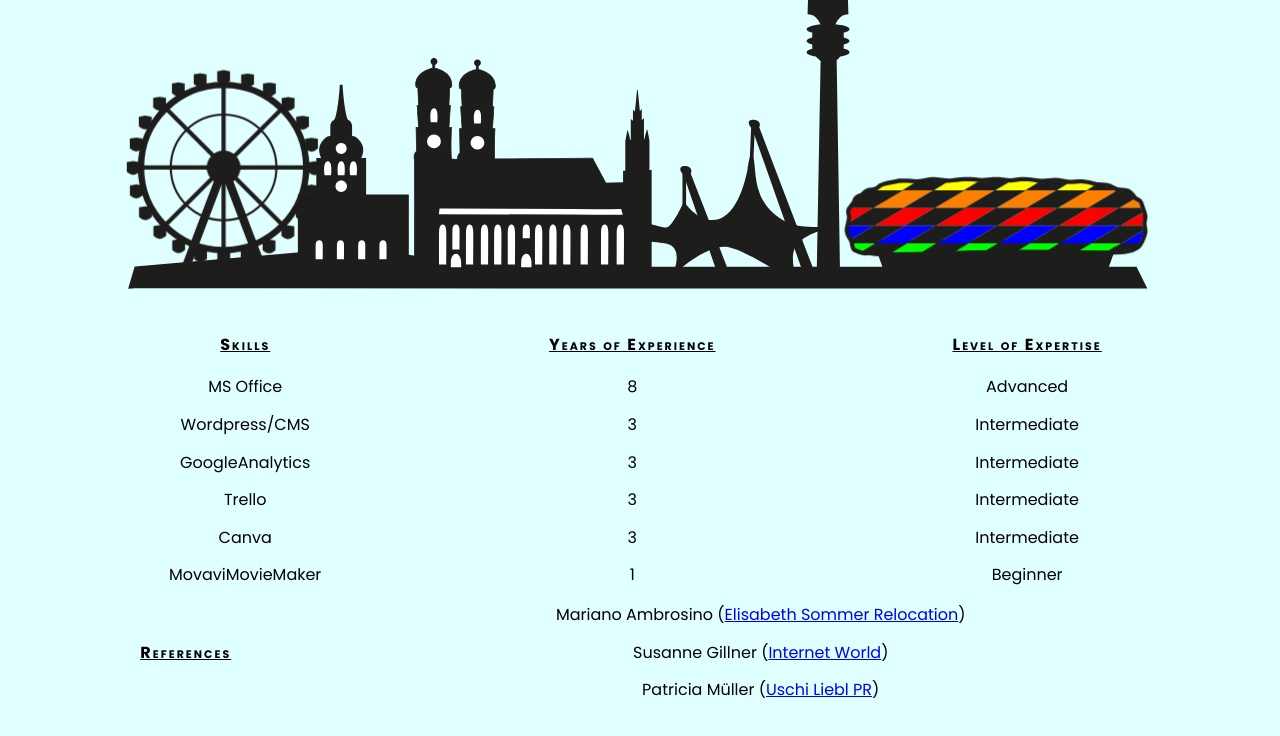
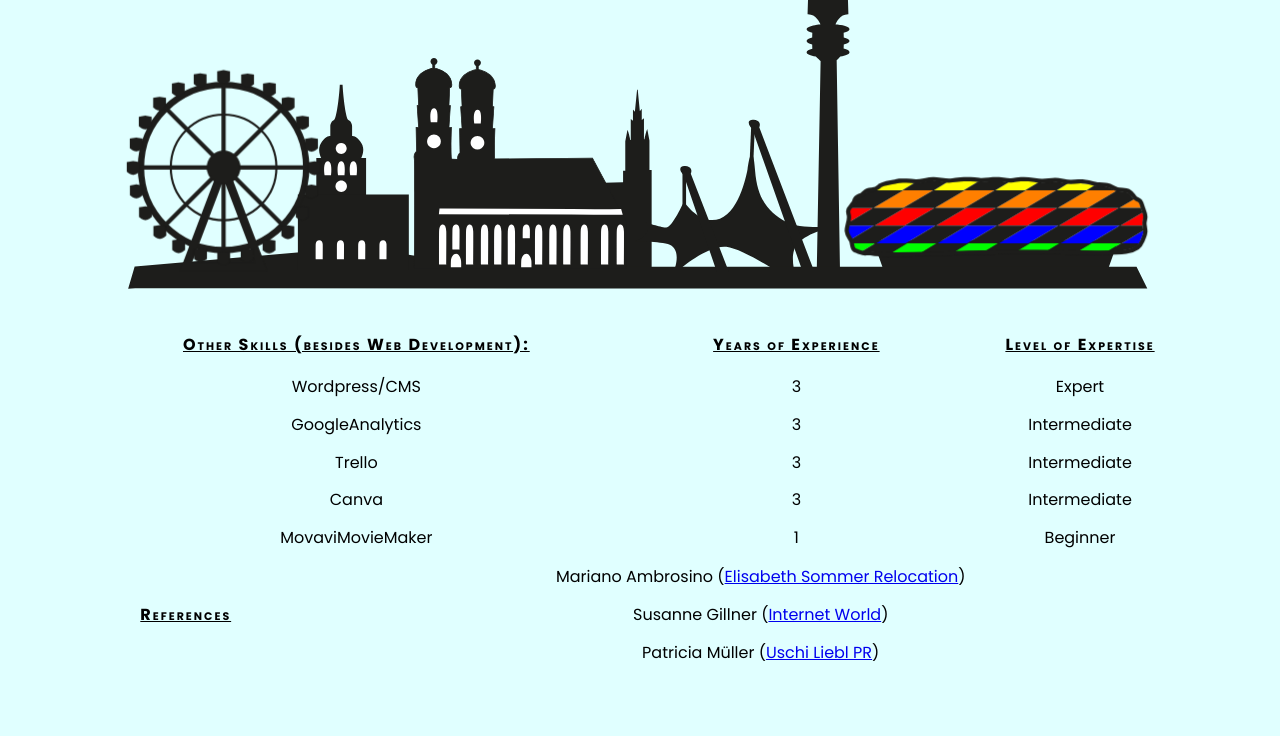
Before and after one commit to Kittekat14/portfolio-website, a plain HTML site: page about.html in a window 1280 px wide. Shown: the part 871-1607 px from the top of the page. Drawn offline with nearby package versions, Linux system fonts and the light colour scheme.

Commit message:
changing skill set and linking to new resume

```diff
--- a/about.html
+++ b/about.html
@@ -42,7 +42,7 @@
 
   <br>
 
-  <a href="files/resume.pdf" class="resume">Download my CV</a>
+  <a href="files/Katrin-Hofstetter.pdf" class="resume">Download my CV</a>
 
   <br>
   <br>
@@ -785,21 +785,16 @@
   <table>
     <thead>
       <tr>
-        <th>Skills</th>
+        <th>Other Skills (besides Web Development):</th>
         <th>Years of Experience</th>
         <th>Level of Expertise</th>
       </tr>
     </thead>
     <tbody>
       <tr>
-        <td>MS Office</td>
-        <td>8</td>
-        <td>Advanced</td>
-      </tr>
-      <tr>
         <td>Wordpress/CMS</td>
         <td>3</td>
-        <td>Intermediate</td>
+        <td>Expert</td>
       </tr>
       <tr>
         <td>GoogleAnalytics</td>
```
Also changed, not shown: 1 other file.
